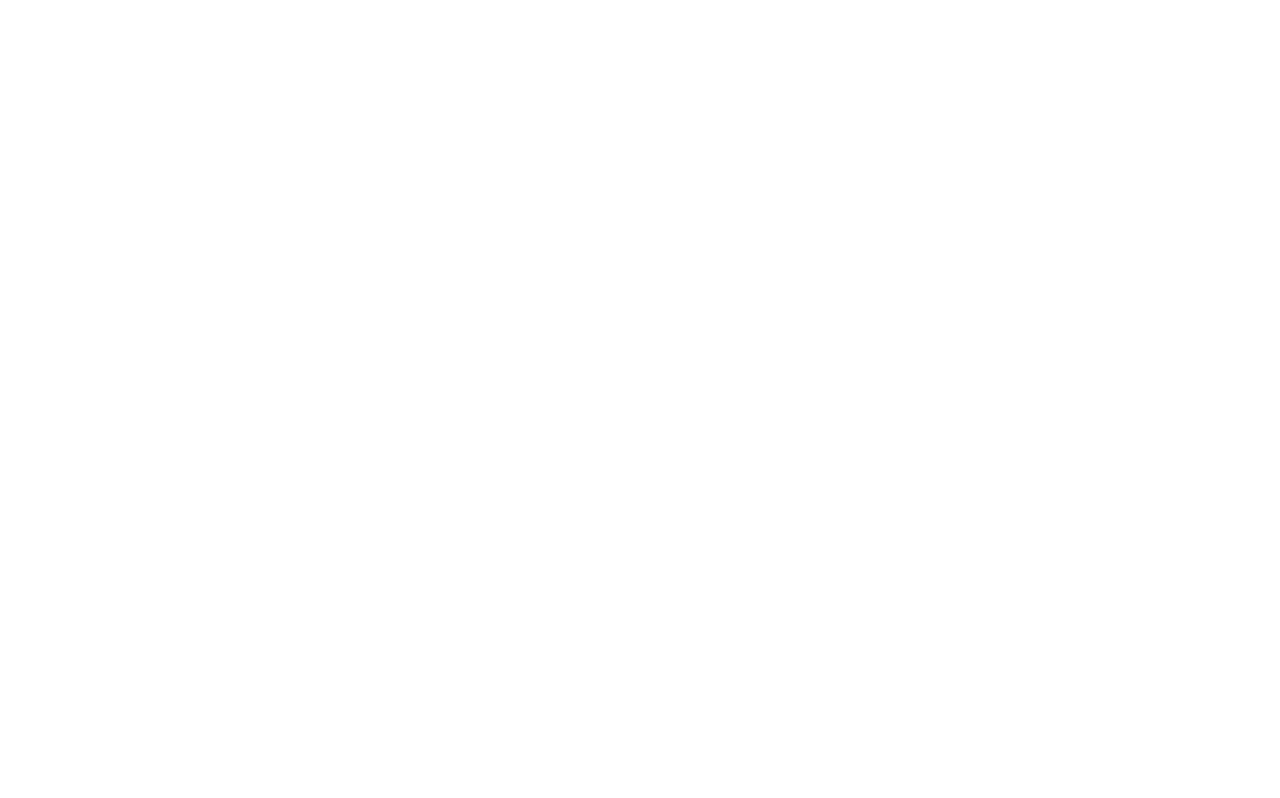
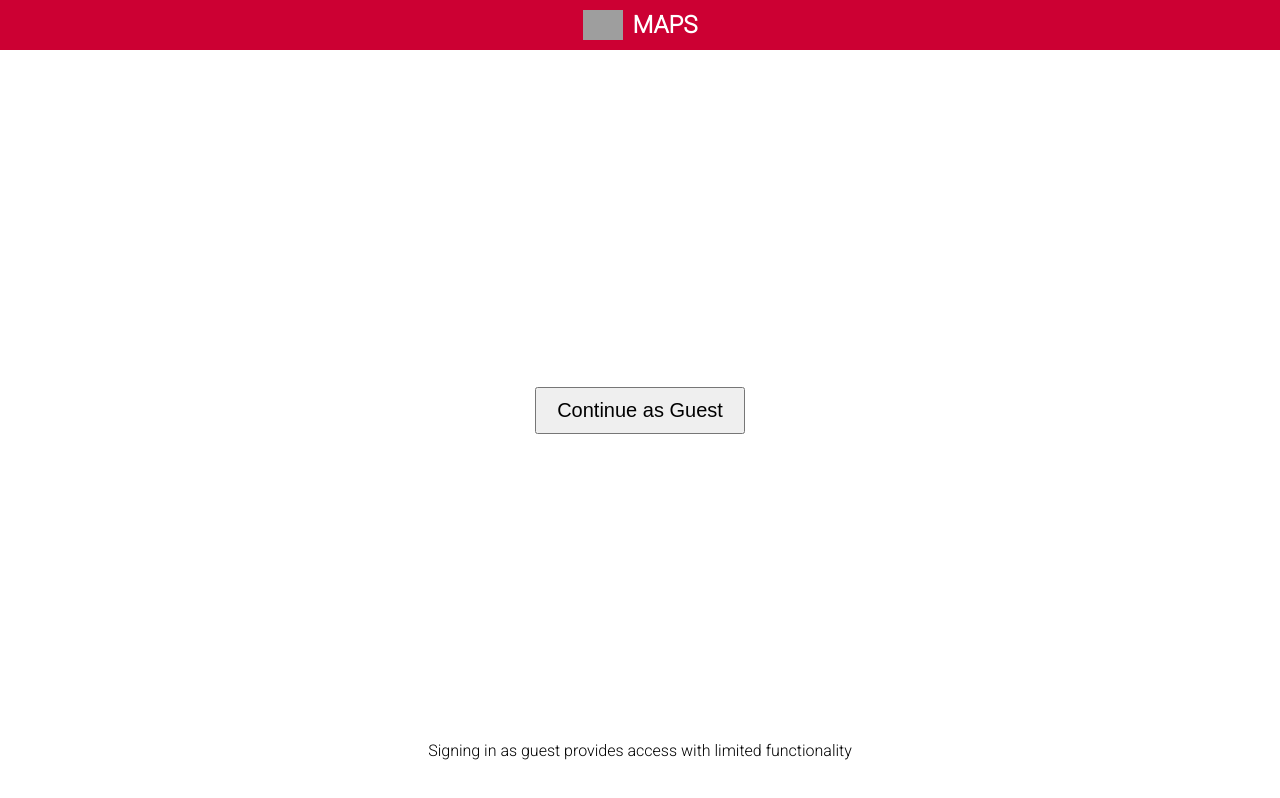
Before and after one commit to MSchmidtRU/RU_CollegePlanner, a website: page public/login.html in a window 1280 px wide. Drawn offline with Linux system fonts and the light colour scheme; grey boxes are pictures that could not be loaded.

Commit message:
Update login.html

```diff
--- a/public/login.html
+++ b/public/login.html
@@ -1,9 +1,58 @@
+<!DOCTYPE html>
 <html>
 <head>
   <meta name="google-signin-client_id" content="687862985843-b9rm079labqpm3cku18cv5qbd7g212co.apps.googleusercontent.com">
+  <style>
+    @import url('https://fonts.googleapis.com/css2?family=Roboto:wght@300&display=swap');
+    body {
+      display: flex;
+      flex-direction: column;
+      align-items: center;
+      justify-content: center;
+      height: 100vh;
+      margin: 0;
+      font-family: 'Roboto', sans-serif;
+    }
+    .top-bar {
+      position: fixed;
+      top: 0;
+      left: 0;
+      width: 100%;
+      height: 50px;
+      background-color: #cc0033; /* Rutgers red */
+      color: white; /* Text color */
+      display: flex;
+      align-items: center;
+      justify-content: center;
+      font-size: 24px;
+      font-weight: bold;
+    }
+    .top-bar img {
+      height: 30px;
+      margin-right: 10px;
+    }
+    #my-signin2 {
+      margin-bottom: 20px;
+    }
+    #guestButton {
+      font-size: 20px;
+      padding: 10px 20px;
+    }
+    .disclaimer {
+      position: fixed;
+      bottom: 5%; /* Adjust this value to raise the disclaimer */
+      width: 100%;
+      text-align: center;
+      font-family: 'Roboto', sans-serif;
+      color: black;
+    }
+  </style>
 </head>
 <body>
+  <div class="top-bar"><img src="https://encrypted-tbn0.gstatic.com/images?q=tbn:ANd9GcROD4shOpNB4AUxX0dEf37ubd4DV6ythnS-glJez-P4&s" alt="Rutgers Logo"> MAPS</div>
   <div id="my-signin2"></div>
+  <button id="guestButton">Continue as Guest</button>
+  <div class="disclaimer">Signing in as guest provides access with limited functionality</div>
   <script>
     function onSuccess(googleUser) {
       console.log('Logged in as: ' + googleUser.getBasicProfile().getName());
@@ -31,6 +80,10 @@
     }
     // Call loadGoogleApi when the page has finished loading
     window.onload = loadGoogleApi;
+
+    document.getElementById('guestButton').onclick = function() {
+      window.location.href = 'http://localhost:3000/guest';
+    };
   </script>
 </body>
 </html>
```
